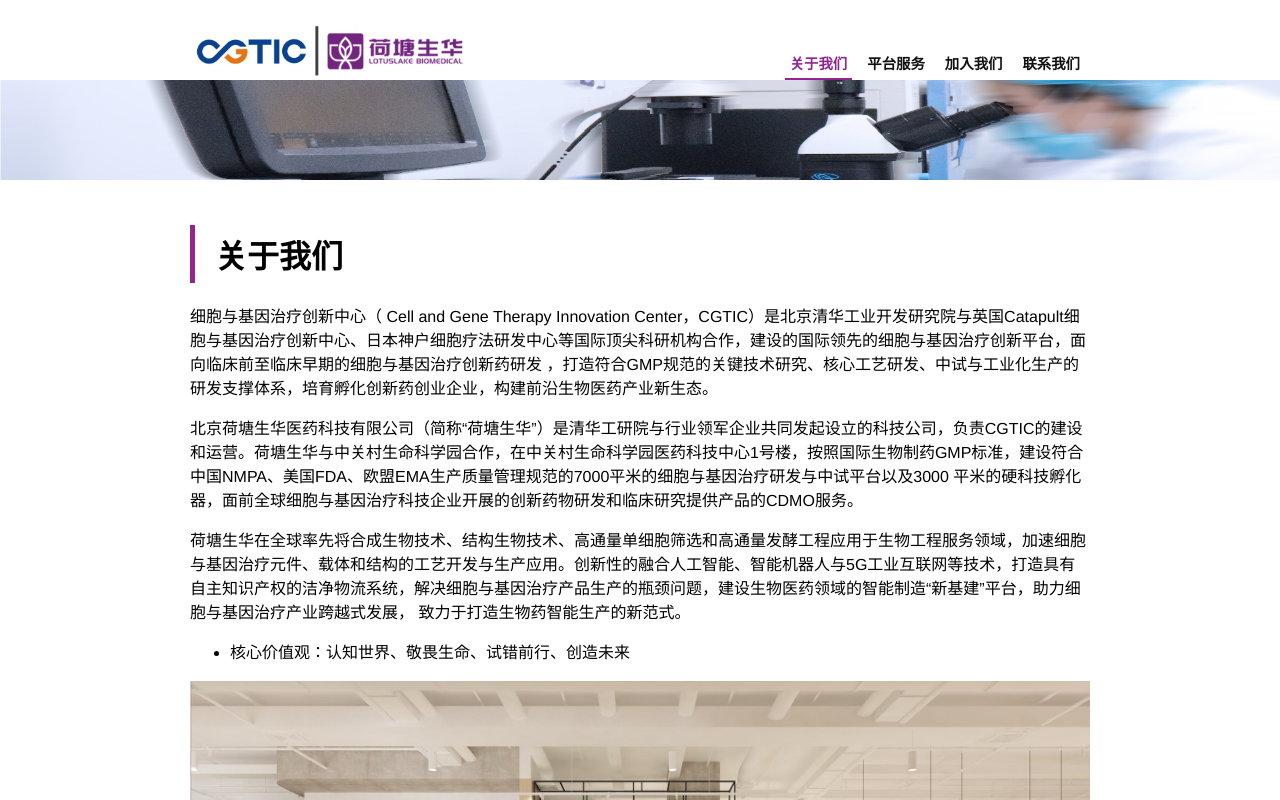
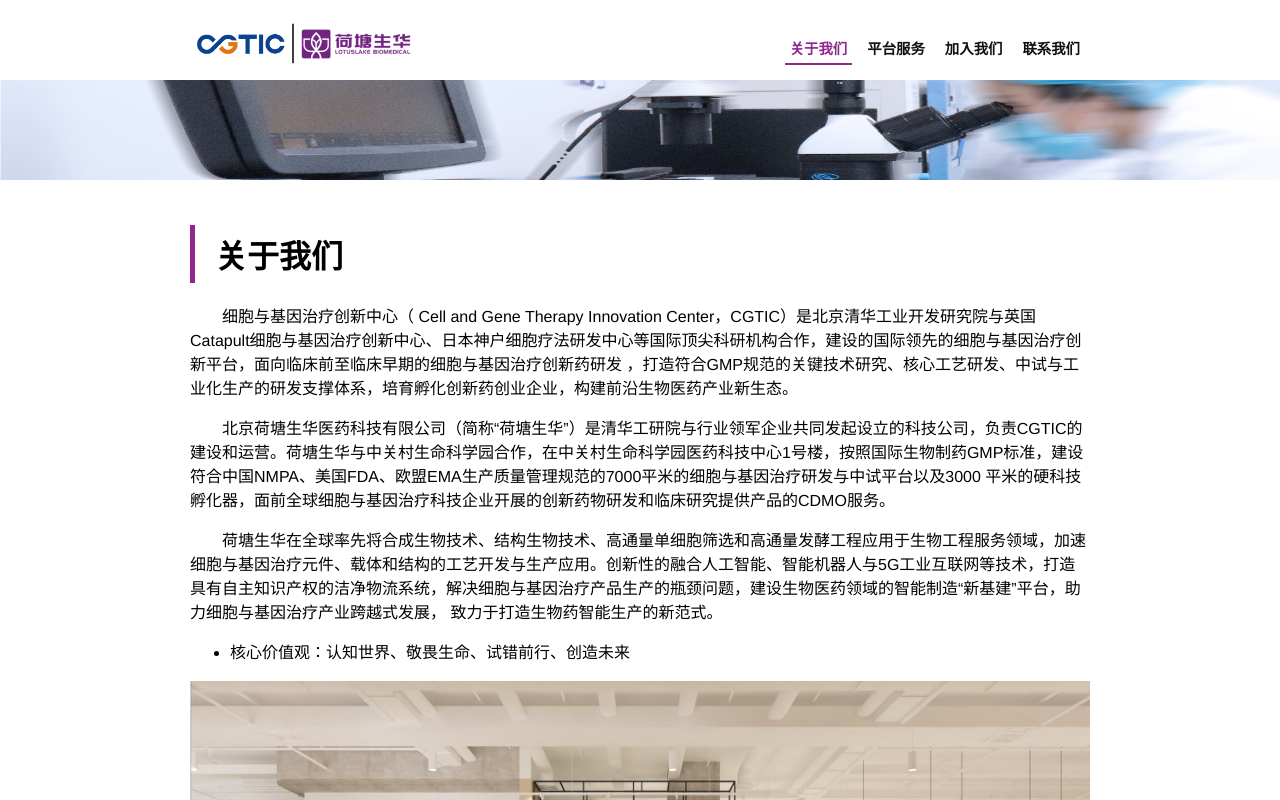
Before and after one commit to baiming969696/hetangshenghua-portal, a Vue app: page / in a window 1280 px wide. Both pictures are taken after a click on the item "关于我们". Built offline with nearby package versions, Linux system fonts and the light colour scheme; a web font is replaced by a local one; what vue-baidu-map would draw is missing.

Commit message:
正文段落缩紧；调整左上角logo

```diff
--- a/src/App.vue
+++ b/src/App.vue
@@ -92,4 +92,8 @@ body {
     text-indent: 2em;
   }
 }
+
+p {
+  text-indent: 2em;
+}
 </style>
--- a/src/components/Header.vue
+++ b/src/components/Header.vue
@@ -2,7 +2,8 @@
   <div :class="['header', mode]">
     <div class="content">
       <router-link to="/">
-        <div class="logo" :style="logoStyle"></div>
+        <div v-if="mode == 'dark'" class="logo-dark" :style="logoStyle"></div>
+        <div v-if="mode == 'light'" class="logo-light" :style="logoStyle"></div>
       </router-link>
 
       <el-menu-wrapper
@@ -96,7 +97,7 @@ export default {
 
   &.dark .content { max-width: inherit; }
 
-  .logo {
+  .logo-dark {
     height: 2rem;
     width: 2rem;
     cursor: pointer;
@@ -106,8 +107,23 @@ export default {
     background-repeat: no-repeat;
 
     @include for-desktop-up {
-      height: 60px;
-      width: 300px;
+      height: 45px;
+      width: 166px;
+    }
+  }
+
+  .logo-light {
+    height: 2rem;
+    width: 2rem;
+    cursor: pointer;
+
+    background-size: cover;
+    background-position: left;
+    background-repeat: no-repeat;
+
+    @include for-desktop-up {
+      height: 45px;
+      width: 225px;
     }
   }
 
```
Also changed, not shown: src/assets/header-logo-backup.jpeg (deleted), src/assets/header-logo.png.
